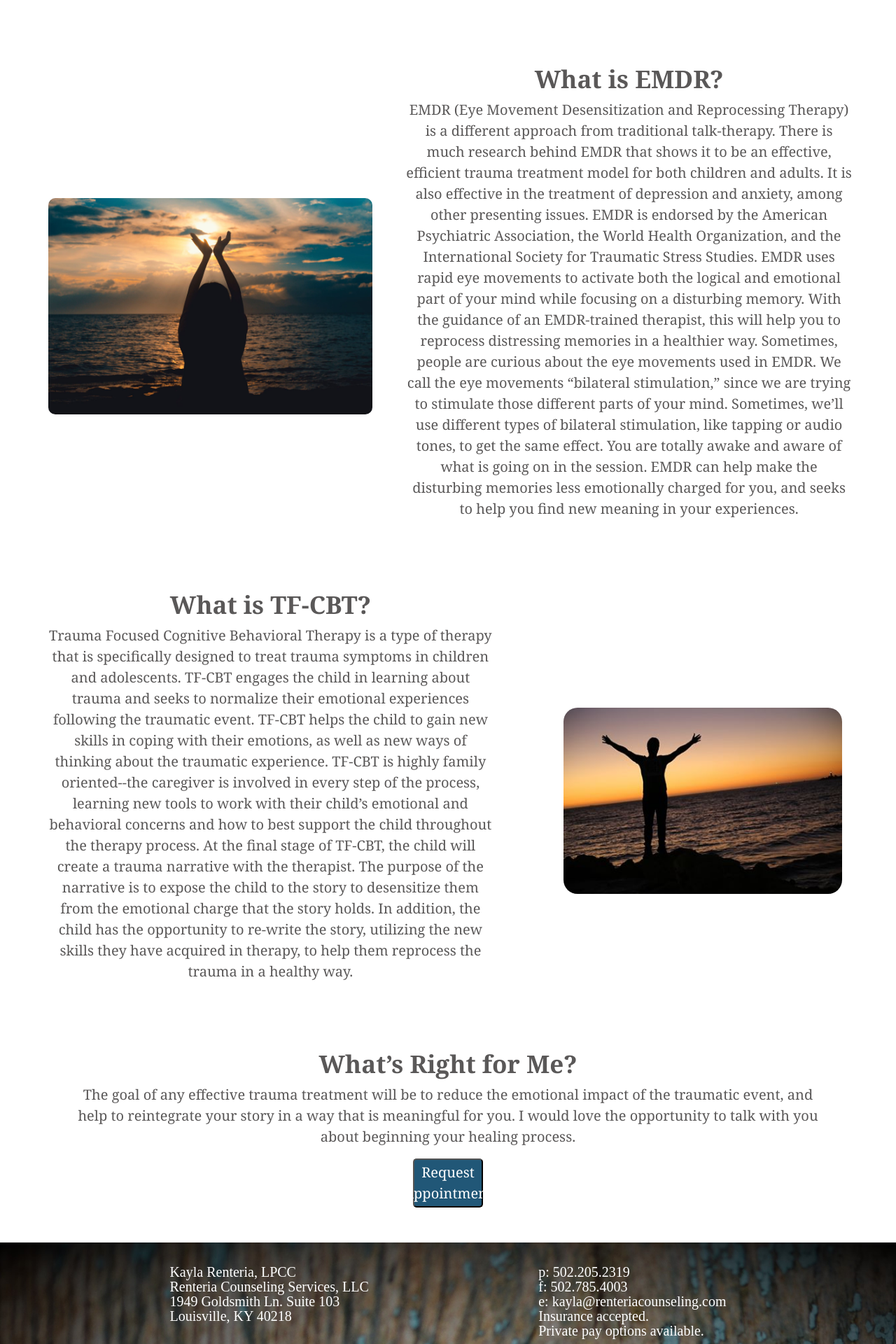
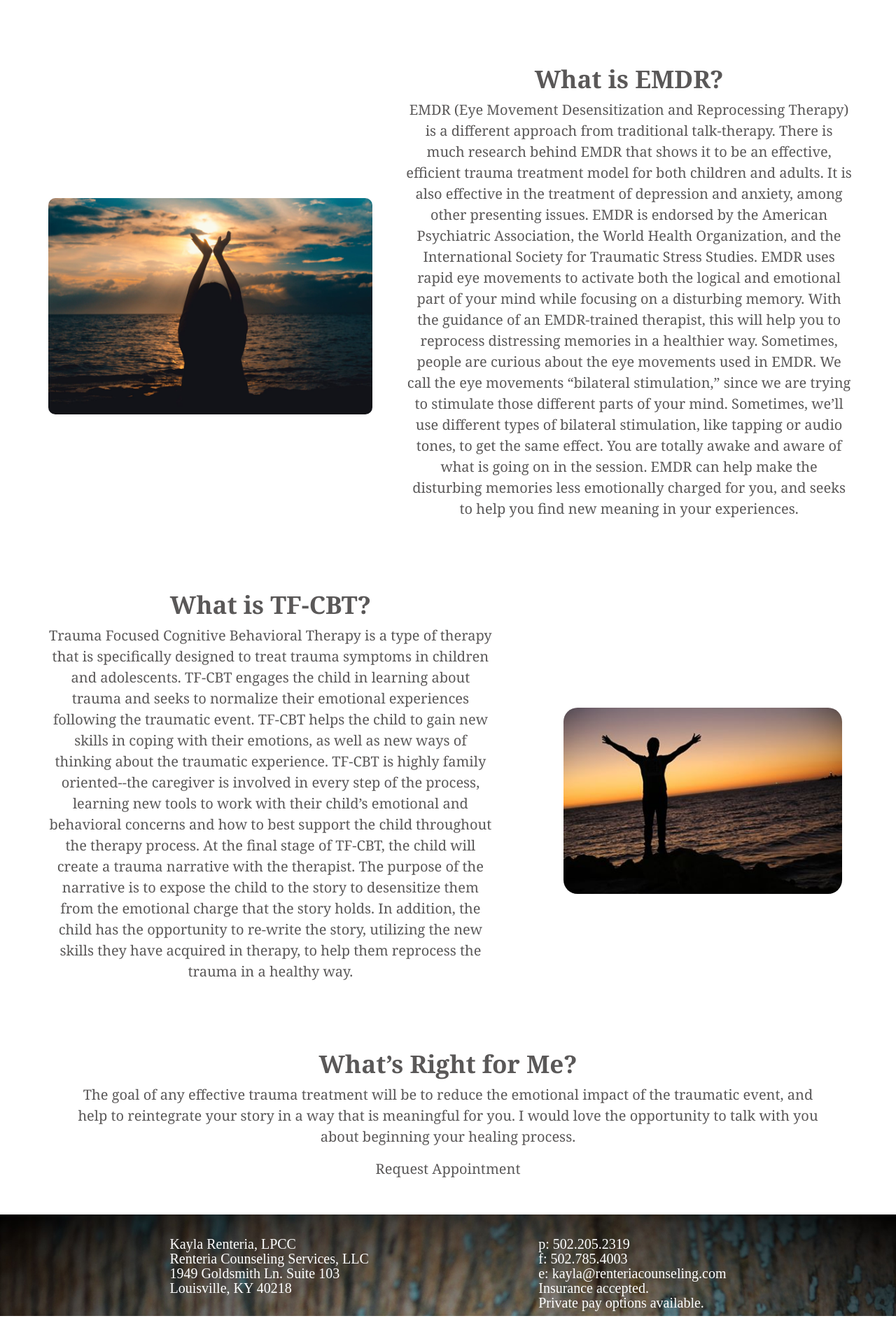
Before and after one commit to kayla-renteria/kaylawebsite, a Jekyll site: the page built from trauma.html, in a window 1280 px wide. Shown: the part 1426-3346 px from the top of the page at 70% size. Built offline with Jekyll 4.4.1, drawn with Linux system fonts in a browser that asks for light colours; after the commit the page ends 3306 px from its top, so only the background shows below that.

Commit message:
Update trauma.html

```diff
--- a/trauma.html
+++ b/trauma.html
@@ -98,5 +98,4 @@
     and help to reintegrate your story in a way that is meaningful for you. I would love the opportunity to talk
     with you
     about beginning your healing process.</p>
-  <a href="https://renteriacounseling.clientsecure.me/"><button class="bn632-hover bn26">Request Appointment</button></a>
-</div>
+  <div id="https://renteriacounseling.clientsecure.me/"><span class="noselect">Request Appointment</span><div id="circle"></div></div>
```
